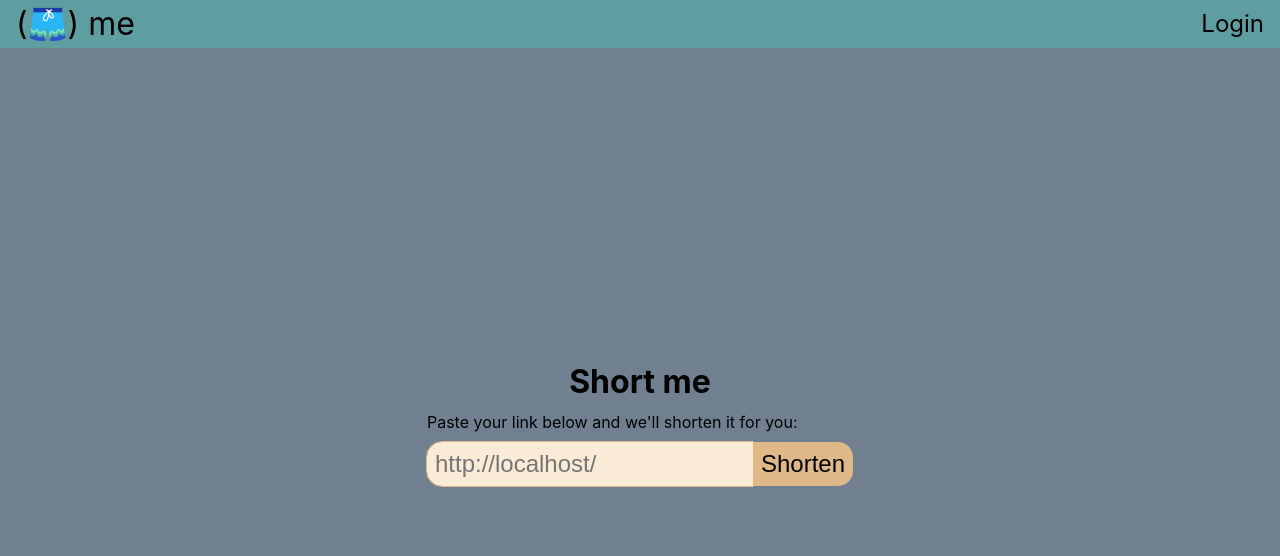
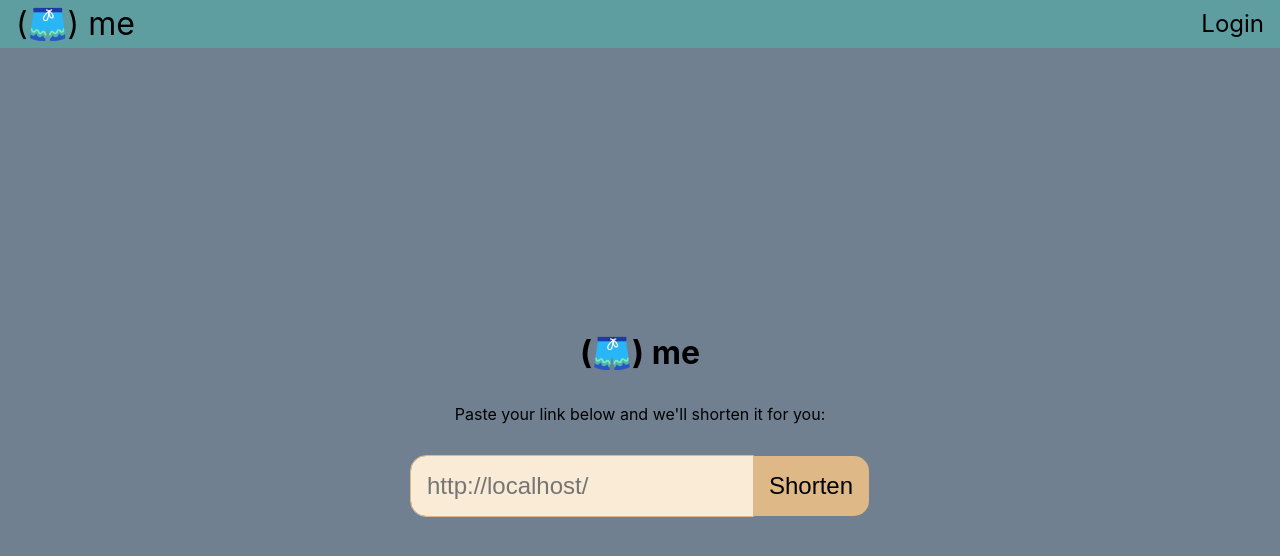
Before and after one commit to wesleycoder/short-me, a Next.js app: page / in a window 1280 px wide. Shown: the top 556 px of the page. Built offline with nearby package versions, Linux system fonts and the light colour scheme.

Commit message:
ui/ux(Home): minor adjustments in Header, logo and input

```diff
--- a/pages/Home.module.css
+++ b/pages/Home.module.css
@@ -14,7 +14,8 @@
 }
 
 .label {
-  margin: 0.65rem 0;
+  margin: 2rem 0;
+  text-align: center;
 }
 
 .form {
@@ -31,7 +32,7 @@
 .button {
   border: none;
   font-size: 1.5rem;
-  padding: 0.5rem;
+  padding: 1rem;
 }
 
 .input {
@@ -45,7 +46,8 @@
 }
 
 .input.invalid {
-  outline: 2px solid red !important;
+  outline: 2px solid crimson;
+  background-color: mistyrose;
 }
 
 .button {
--- a/pages/index.tsx
+++ b/pages/index.tsx
@@ -41,15 +41,16 @@ const Home: NextPage<HomeProps> = ({ host }) => {
 
   return (
     <>
+      <Head>
+        <title>Short me</title>
+        <meta name="description" content="Link shortener" />
+        <link rel="icon" href="/short.png" />
+      </Head>
+
       <Header />
+
       <div className={styles.container}>
-        <Head>
-          <title>Short me</title>
-          <meta name="description" content="Link shortener" />
-          <link rel="icon" href="/short.png" />
-        </Head>
-
-        <h1 className={styles.title}>Short me</h1>
+        <h1 className={styles.title} title="Short me">(🩳) me</h1>
 
         <form
           action="/api/shorten"
```
